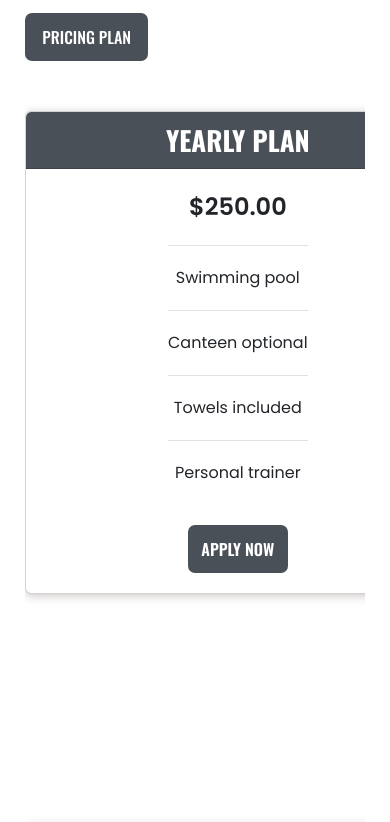
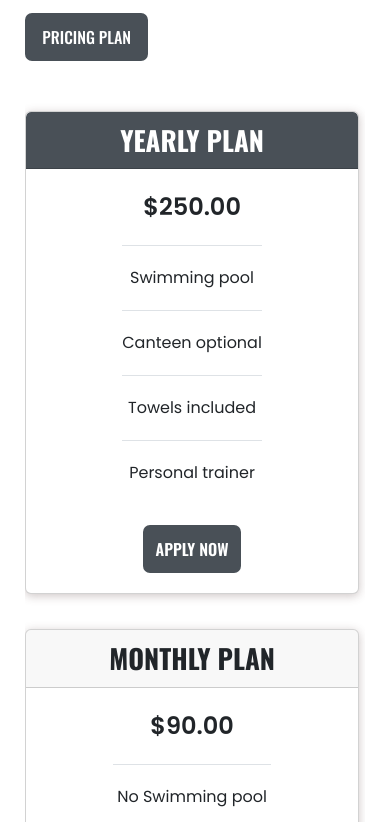
Before and after one commit to DouglasAraujo0/home-gym-fitness, a website with bundled scripts: page index.html in a window 390 px wide. Shown: the part 10402-11224 px from the top of the page. Built offline with nearby package versions, Linux system fonts and the light colour scheme.

Commit message:
Arrumando responsividade das telas de mobile

```diff
--- a/css/styles/media-queries.css
+++ b/css/styles/media-queries.css
@@ -1,7 +1,4 @@
-
-
-
-@media screen and (max-width: 425px) {
+@media screen and (max-width: 426px) {
     .navbar-brand {
         justify-content: flex-start !important;
         margin-left: 15px !important;
@@ -179,7 +176,6 @@
         margin: 25px 0;
         gap: 10px;
       }
-
       .horario,
       .programacao__aula,
       .programacao__professor {
@@ -202,18 +198,30 @@
     .plano__anual__mensal {
         flex-direction: column;
         gap: 5rem !important;
-        margin: 50px 0px 0px 0px !important;
+        margin: 50px 0 !important;
+        align-items: center;
     }
 
     .yearly__plan,
     .monthly__plan {
-        width: 53vh !important;
-        height: 75vh !important;
+        width: 90vw !important;
+        height: auto !important;
+    }
+
+    .cards__blog {
+        display: flex;
+        flex-direction: column;
+        align-items: center;
+        margin-bottom: -20px;
+    }
+
+    .card__body__blog {
+        height: 52vh !important;
     }
 
     .btn__mensal__anual {
-        white-space: nowrap;
-        width: 100px !important;
+        width: 70% !important;
+        font-size: 1rem;
     }
 
     .monthly__plan {
@@ -230,7 +238,7 @@
     }
 
     .our__service {
-        margin-right: 15vh;
+        margin-right: 20vh;
     }
 
     .titulo__our__service {
@@ -299,12 +307,7 @@
         margin-bottom: -20px;
     }
 
-    .cards__blog {
-        display: flex;
-        flex-direction: column;
-        align-items: center;
-        margin-bottom: -20px;
-    }
+
 
     .texto__blog {
         text-align: center;
```
Also changed, not shown: index.html (+0 -2 lines).
